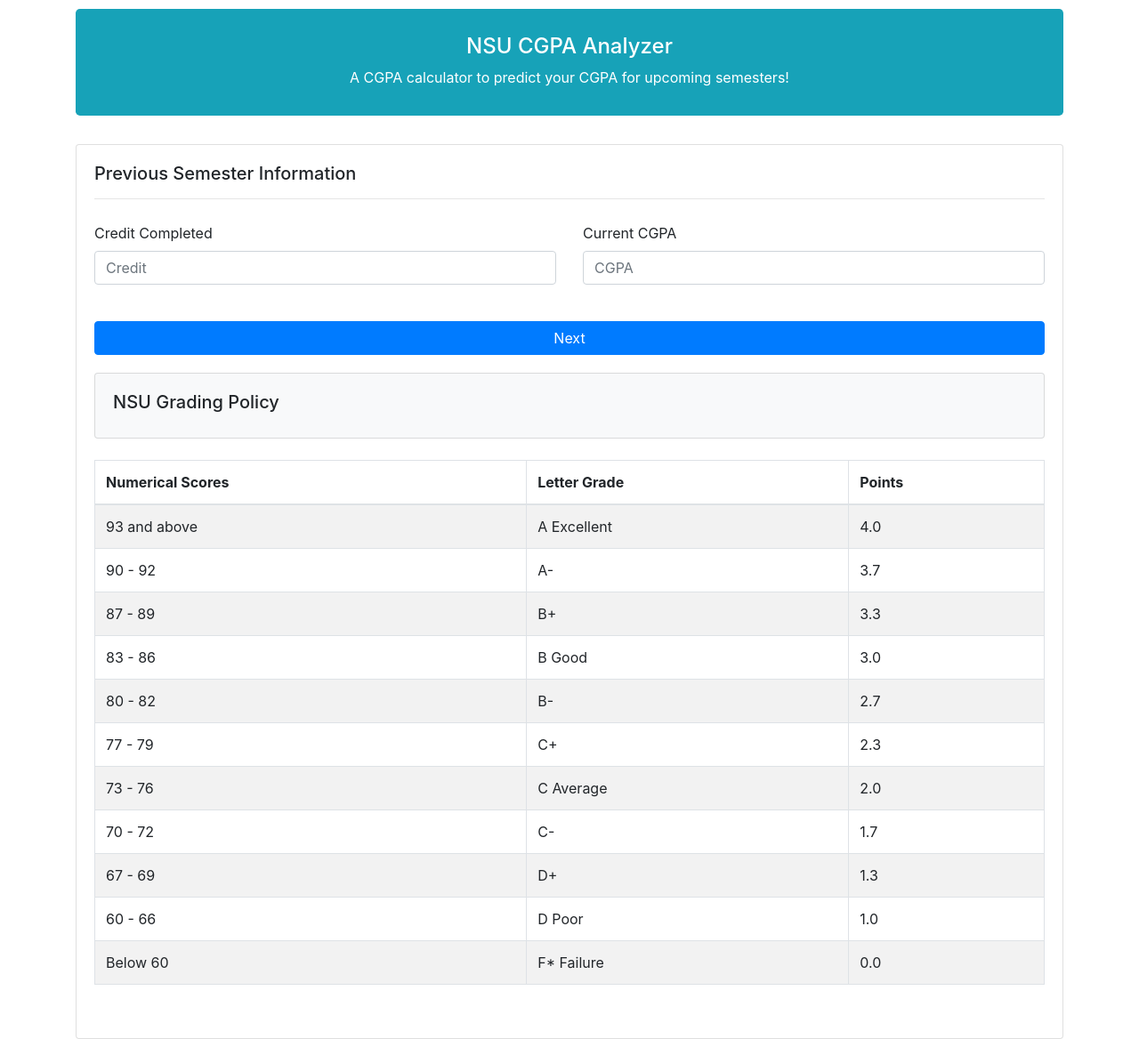
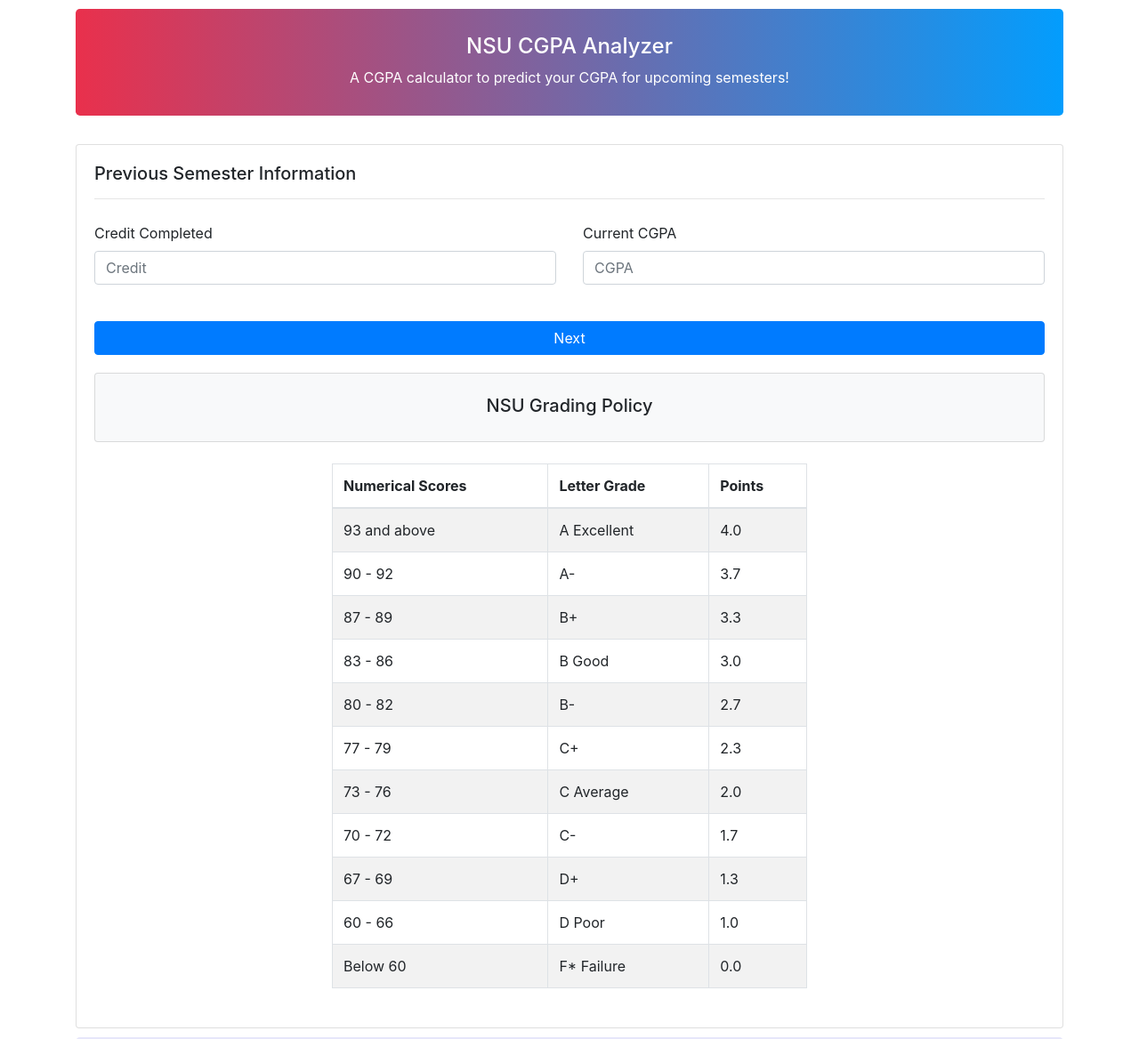
Before and after one commit to rafs2n/CGPA-Predictor, a plain HTML site: page index.html in a window 1280 px wide. Shown: the top 1168 px of the page at 89% size. Drawn offline with nearby package versions, Linux system fonts and the light colour scheme.

Commit message:
Update style.css

```diff
--- a/style.css
+++ b/style.css
@@ -1,5 +1,5 @@
 .jumbotron {
-  background-color: #17a2b8;
+  background-image: linear-gradient(to right, #e9304c, #039dfd);
   color: white;
   margin-top: 10px;
 }
@@ -16,3 +16,17 @@
   margin-bottom: 10px;
   border-radius: 0.3em;
 }
+
+.table {
+  margin: auto !important;
+  width: 50%;
+}
+
+#card2 {
+  text-align: center;
+  width: 100%;
+}
+
+#policy {
+  margin-top: 4px;
+}
```
